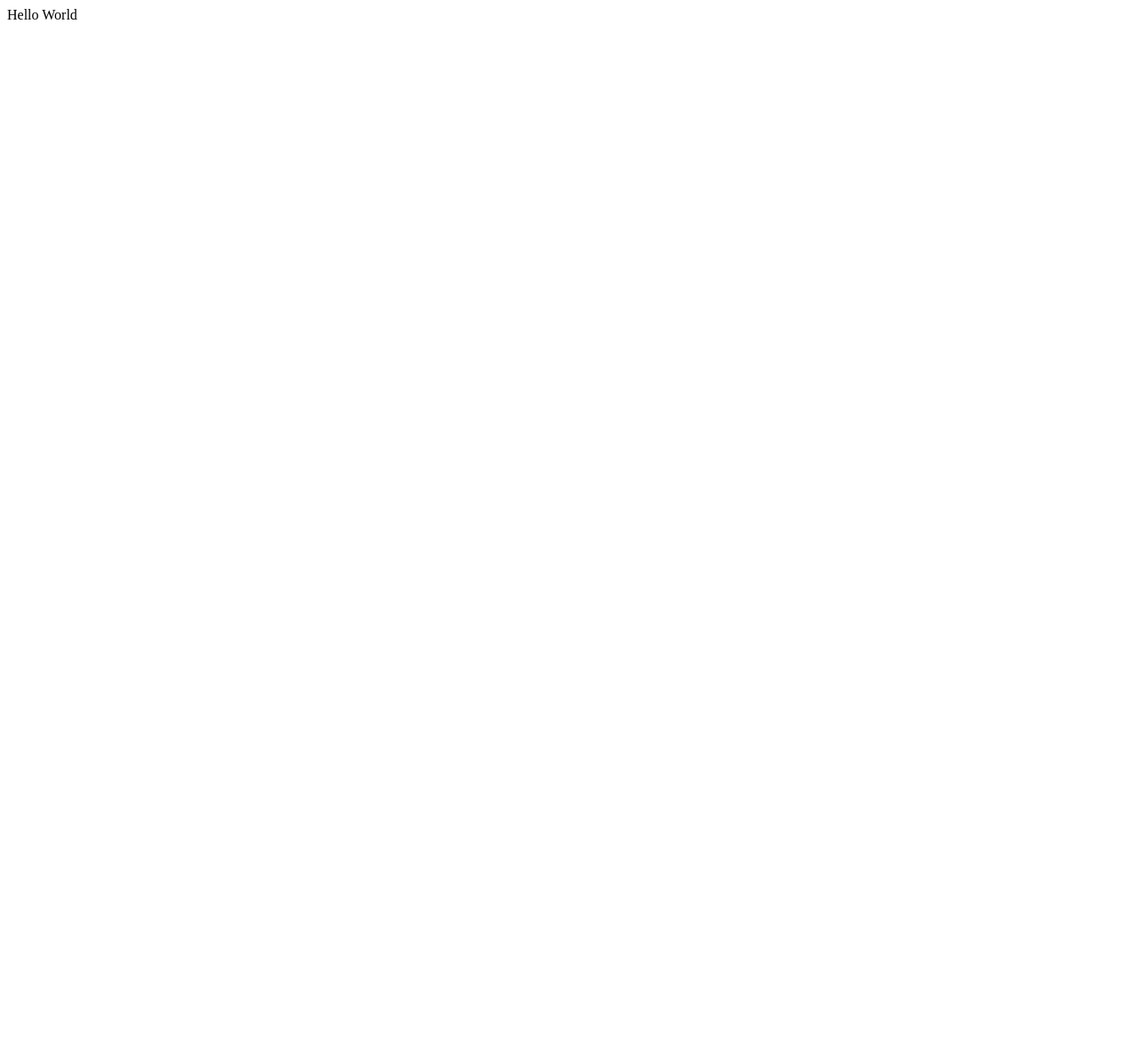
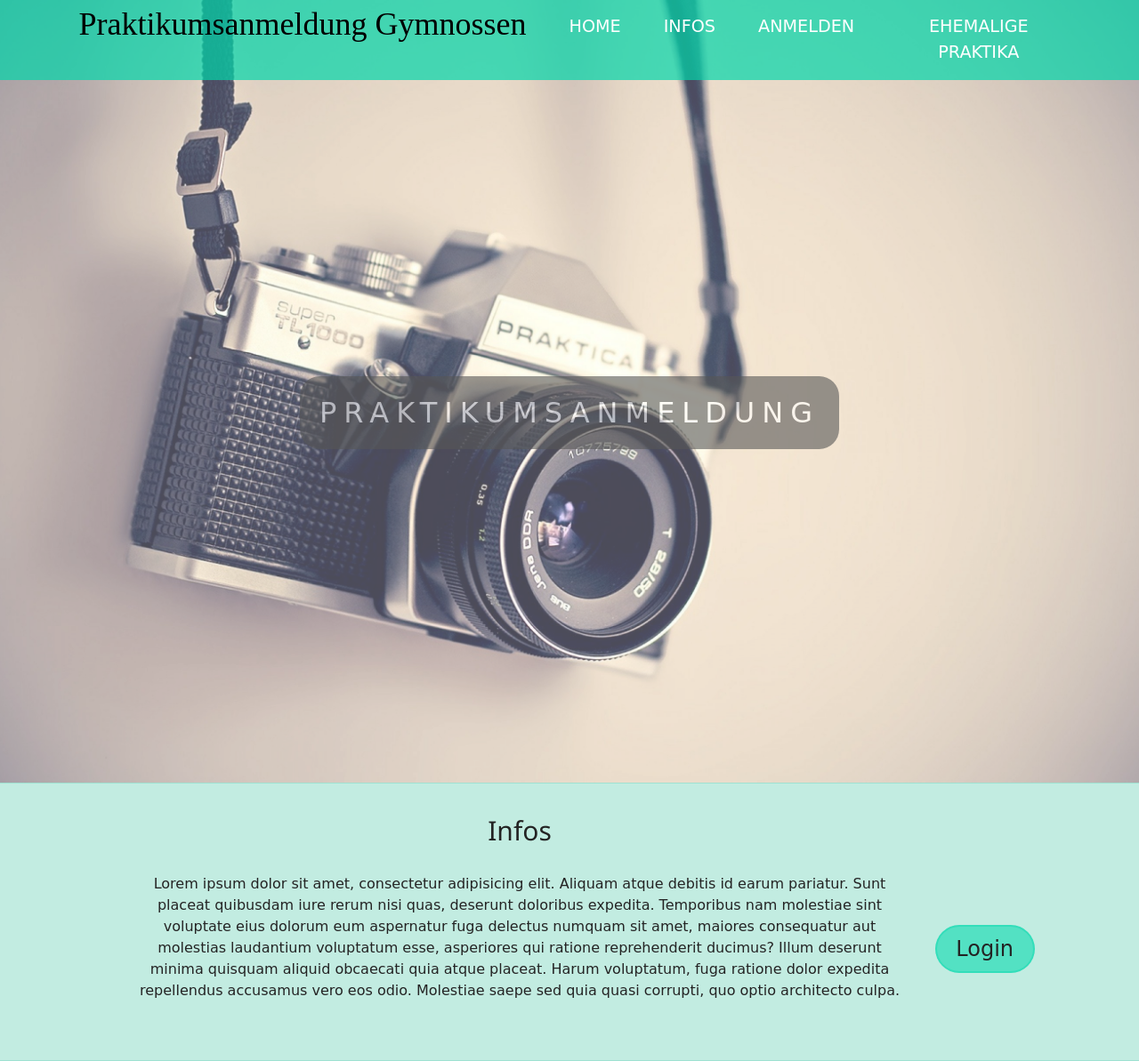
Before and after one commit to janniksinz/Praktikum_Anmeldung, a PHP site: page /login.php in a window 1280 px wide. Before the commit the page is almost empty. Shown: the whole page at 89% size. Before the commit the page ends 22 px from the top, so only its background shows below. Run offline with PHP 8.4, Linux system fonts and the light colour scheme.

Commit message:
2Commit_Website_copied

```diff
--- a/login.php
+++ b/login.php
@@ -1,6 +1,105 @@
-<?php
+<!DOCTYPE html>
+<html lang="">
 
-echo 'Hello World';
+<head>
+    <meta charset="utf-8">
+    <meta name="viewport" content="width=device-width, initial-scale=1.0">
+    <title></title>
+    <link rel="stylesheet" href="https://www.w3schools.com/w3css/4/w3.css">
+    <link rel="stylesheet" href="style.css">
+</head>
+
+<body>
+
+    <!--  Navbar on Top  -->
+   <header>
+       <h1 class="logo">
+          <a href="index.html" style="text-decoration: none;">
+          Praktikumsanmeldung Gymnossen</a>
+       </h1>
+
+        <input type="checkbox" id="nav-toggle" class="nav-toggle">
+
+       <nav class="">
+           <ul>
+               <li><a href="index.html">Home</a></li>
+               <li><a href="#info">Infos</a></li>
+               <li><a href="login.php">Anmelden</a></li>
+               <li class="libottom"><a href="#">ehemalige Praktika</a></li>
+           </ul>
+       </nav>
+       <label for="nav-toggle"  class="nav-toggle-label">
+           <span></span>
+          </label>
+   </header>
+
+   <!-- Parallax Content -->
+
+    <div class="pimg1">
+        <div class="ptext">
+            <span class="border">
+                Praktikumsanmeldung
+            </span>
+        </div>
+    </div>
 
 
-?>
+    <section class="section section1 section-light" id="info">
+        <h2>Infos</h2>
+        <p>Lorem ipsum dolor sit amet, consectetur adipisicing elit. Aliquam atque debitis id earum pariatur. Sunt placeat quibusdam iure rerum nisi quas, deserunt doloribus expedita. Temporibus nam molestiae sint voluptate eius dolorum eum aspernatur fuga delectus numquam sit amet, maiores consequatur aut molestias laudantium voluptatum esse, asperiores qui ratione reprehenderit ducimus? Illum deserunt minima quisquam aliquid obcaecati quia atque placeat. Harum voluptatum, fuga ratione dolor expedita repellendus accusamus vero eos odio. Molestiae saepe sed quia quasi corrupti, quo optio architecto culpa.</p>
+        <a href="login.php">Login</a>
+    </section>
+
+    <!--next Parallax Image-->
+
+   <!----------------------------------
+
+    <div class="pimg2">
+        <div class="ptext">
+            <span class="border">
+                Hinweise:
+            </span>
+        </div>
+    </div>
+
+    <section class="section section-dark">
+        <h2>Das solltest du beachten:</h2>
+        <p>Lorem ipsum dolor sit amet, consectetur adipisicing elit. Sapiente eius harum, ullam ut nisi illo assumenda quibusdam eaque esse adipisci aut maiores. Itaque eveniet ea, laudantium impedit qui explicabo reprehenderit.</p>
+    </section>
+
+    <!-- next Parallax Section -->
+
+    <!------------------------
+
+    <div class="pimg3">
+        <div class="ptext">
+            <span class="border">
+                Das benötigst du:
+            </span>
+        </div>
+    </div>
+
+    <section class="section section-3">
+        <h2>Nicht vergessen:</h2>
+        <p>Lorem ipsum dolor sit amet, consectetur adipisicing elit. Sapiente eius harum, ullam ut nisi illo assumenda quibusdam eaque esse adipisci aut maiores. Itaque eveniet ea, laudantium impedit qui explicabo reprehenderit.</p>
+    </section>
+
+    <!-- first Picture again -->
+
+    <!--------------------------------------------
+
+    <div class="pimg1">
+        <div class="ptext ptext1">
+            <span class="border">
+               <a href="contact.html" style="text-decoration: none; cursor:grab">
+               Kontakt</a>
+            </span>
+            <span></span>
+        </div>
+    </div>
+
+    -------------------->
+
+</body>
+
+</html>
```
